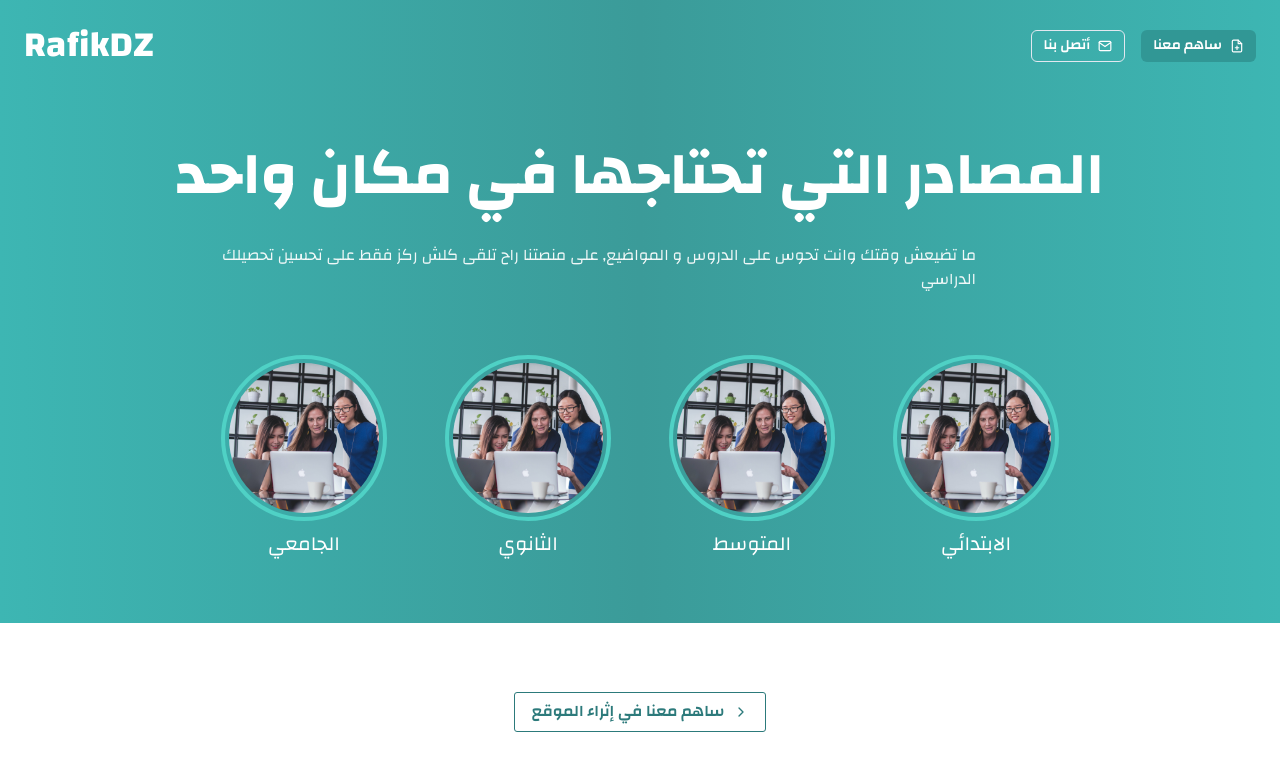
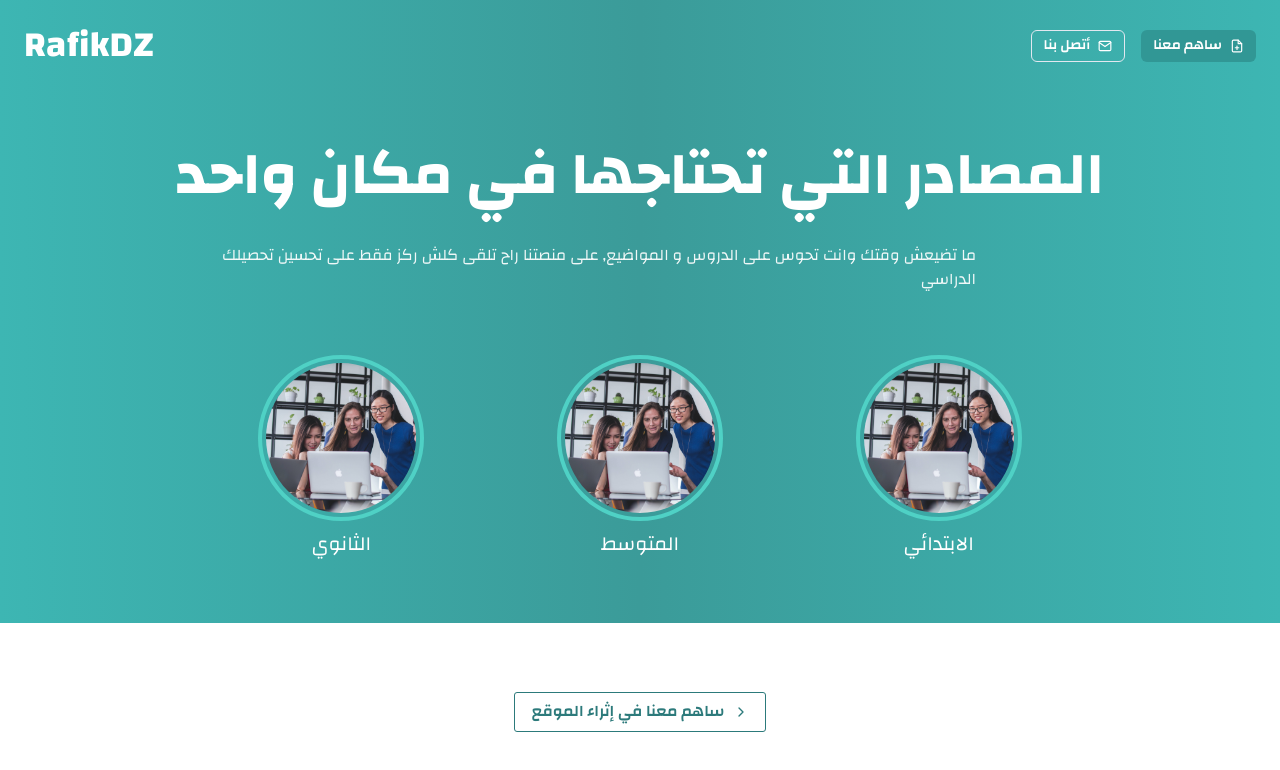
Before and after one commit to ToDev94/RafikDz, a Next.js app: page / in a window 1280 px wide. Shown: the top 770 px of the page. Built offline with nearby package versions, Linux system fonts and the light colour scheme.

Commit message:
finshing all branches for all levels 2

```diff
--- a/src/pages/index.js
+++ b/src/pages/index.js
@@ -38,7 +38,6 @@ export default function Home() {
             justifyItems="center"
             paddingBottom={["2rem", "4rem"]}
           >
-            <LevelPrev href="/levels/#">الجامعي</LevelPrev>
             <LevelPrev href="/levels/secondary">الثانوي</LevelPrev>
             <LevelPrev href="/levels/middle">المتوسط</LevelPrev>
             <LevelPrev href="/levels/primary">الابتدائي</LevelPrev>
```
